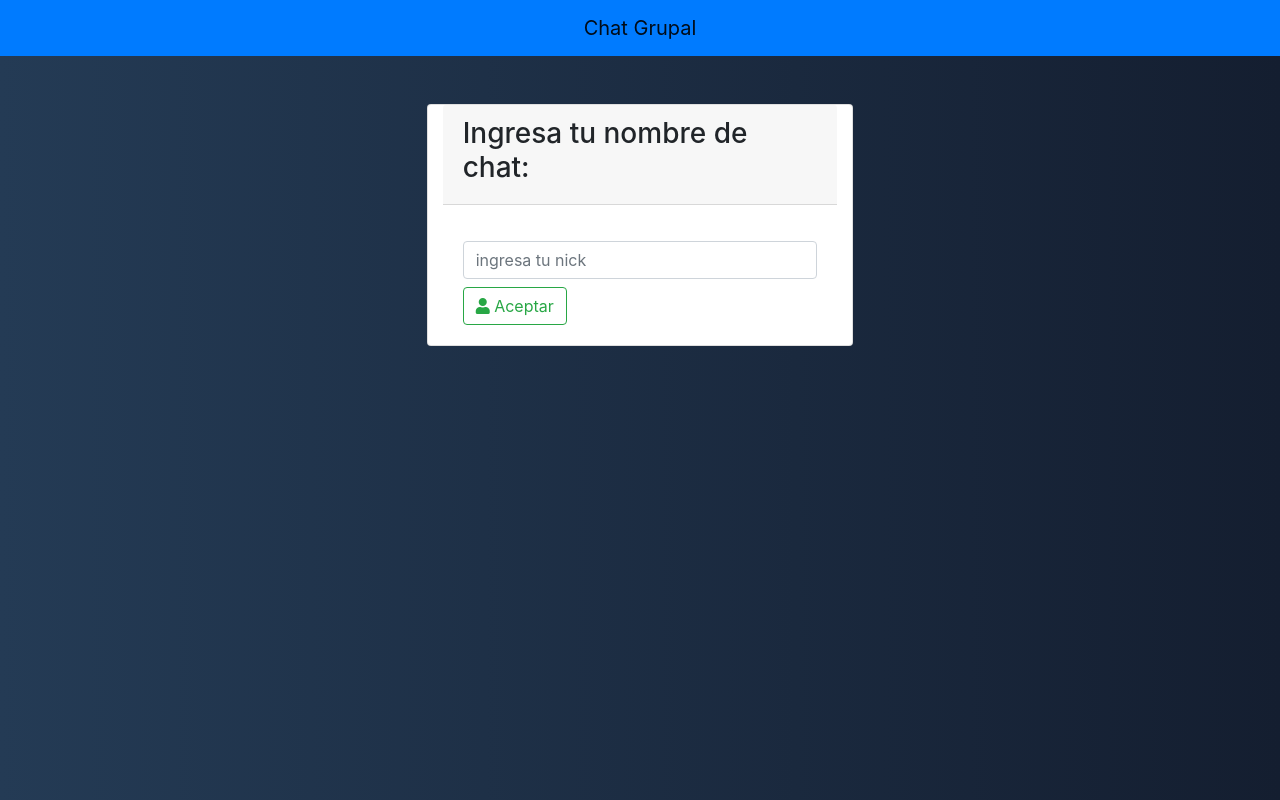
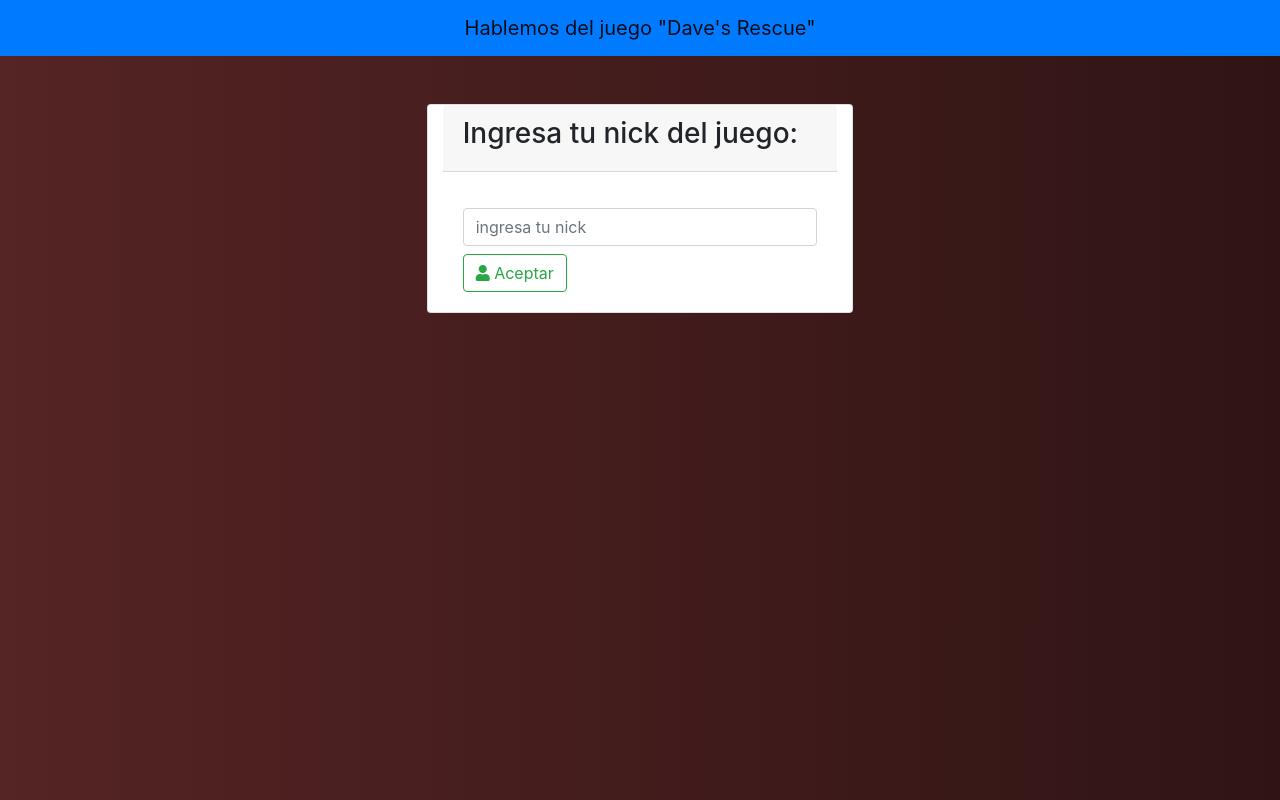
Before and after one commit to EfrainMena/ChatJS, a website: page src/public/index.html in a window 1280 px wide. Drawn offline with nearby package versions, Linux system fonts and the light colour scheme; no server answers.

Commit message:
Tematica de juego

```diff
--- a/src/public/css/main.css
+++ b/src/public/css/main.css
@@ -1,7 +1,7 @@
 body {
-    background: #141E30;  /* fallback for old browsers */
-    background: -webkit-linear-gradient(to right, #243B55, #141E30);  /* Chrome 10-25, Safari 5.1-6 */
-    background: linear-gradient(to right, #243B55, #141E30); /* W3C, IE 10+/ Edge, Firefox 16+, Chrome 26+, Opera 12+, Safari 7+ */
+    background: rgb(48, 20, 20);  /* fallback for old browsers */
+    background: -webkit-linear-gradient(to right, rgb(85, 36, 36), rgb(48, 20, 20));  /* Chrome 10-25, Safari 5.1-6 */
+    background: linear-gradient(to right, rgb(85, 36, 36), rgb(48, 20, 20)); /* W3C, IE 10+/ Edge, Firefox 16+, Chrome 26+, Opera 12+, Safari 7+ */
 
 }
 
--- a/src/public/index.html
+++ b/src/public/index.html
@@ -14,12 +14,12 @@
 <body>
 
     <nav class="navbar navbar-light bg-primary">
-        <a class="navbar-brand mx-auto" href="/">Chat Grupal</a>
+        <a class="navbar-brand mx-auto" href="/">Hablemos del juego "Dave's Rescue"</a>
     </nav>
 
     <div class="card col-md-4 mt-5 mx-auto" id="nickWrap">
         <div class="card-header">
-            <h3>Ingresa tu nombre de chat:</h3>
+            <h3>Ingresa tu nick del juego:</h3>
         </div>
         <p id="nickError"></p>
         <div class="card-body">
@@ -58,12 +58,13 @@
             </div>
             <div class="card col-md-3">
                 <div class="card-header">
-                    <h3>Usuarios: </h3>
+                    <h3>Jugadores: </h3>
                 </div>
                 <div class="card-body">
                     <div id="usernames"></div>
                 </div>
             </div>
+            <img src="/img/Title_1.png" alt="imagen">
         </div>
 
     </div>
```
Also changed, not shown: src/public/img/Background_1.png (added), src/public/img/Title_1.png (added).
